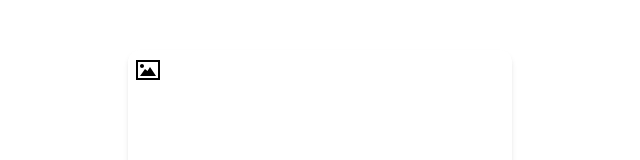
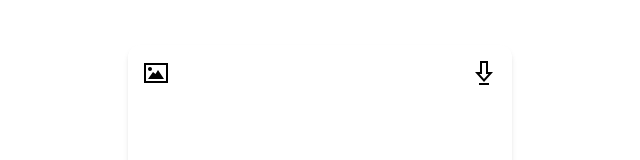
Before and after one commit to juhanakristian/makepattern, a Preact app: page / in a window 1280 px wide. Shown: the part 207-367 px from the top of the page, without its empty margins (320-960 px from the left). Built offline with nearby package versions, Linux system fonts and the light colour scheme.

Commit message:
feat: downloading images

```diff
--- /dev/null
+++ b/src/assets/DownloadIcon.tsx
@@ -0,0 +1,6 @@
+
+
+export default function DownloadIcon() {
+
+  return <svg xmlns="http://www.w3.org/2000/svg" width="24" height="24" viewBox="0 0 24 24"><path d="M14 2v11h2.51l-4.51 5.01-4.509-5.01h2.509v-11h4zm2-2h-8v11h-5l9 10 9-10h-5v-11zm1 22h-10v2h10v-2z" /></svg>
+}
--- a/src/components/FileInput.tsx
+++ b/src/components/FileInput.tsx
@@ -2,16 +2,18 @@ import { useEffect, useRef, useState } from "preact/hooks";
 import ImageIcon from "../assets/ImageIcon";
 
 type Props = {
+  label: string;
   onChange: (e: any) => void
 }
 
-export default function FileInput({ onChange }: Props) {
+export default function FileInput({ label, onChange }: Props) {
 
   const inputRef = useRef<HTMLInputElement | null>(null);
 
   return (
     <>
-      <button className="bg-transparent" onClick={() => inputRef.current?.click()}>
+      <label hidden htmlFor="image">{label}</label>
+      <button name="image" className="p-2 rounded-full hover:bg-gray-100" onClick={() => inputRef.current?.click()}>
         <ImageIcon />
       </button>
       <input
--- a/src/components/PatternCanvas.tsx
+++ b/src/components/PatternCanvas.tsx
@@ -4,6 +4,7 @@ import { createFourWayReflectionTiling } from "../tiling/fourway";
 import { createDiamondTiling } from "../tiling/diamond";
 import { createFascadeTiling } from "../tiling/fascade";
 import FileInput from "./FileInput";
+import DownloadIcon from "../assets/DownloadIcon";
 
 
 type PatternType = "four-way" | "diamond" | "fascade";
@@ -135,6 +136,9 @@ export default function ImageEditor() {
     canvasRef.current?.addEventListener("mouseup", handleMouseUp);
   };
 
+
+  const fileURL = dataURL.replace("image/png", "image/octet-stream");
+
   return (
     <div
       id="background"
@@ -144,8 +148,14 @@ export default function ImageEditor() {
       }}
     >
       <div className="w-96  rounded-xl p-2 bg-white shadow-md">
-        <FileInput
-          onChange={handleImageUpload} />
+        <div className="flex justify-between">
+          <FileInput
+            label="Choose image"
+            onChange={handleImageUpload} />
+          <a className="p-2 rounded-full hover:bg-gray-100" href={fileURL} download="pattern.png">
+            <DownloadIcon />
+          </a>
+        </div>
         <div style={{ position: "relative" }}>
           <canvas
             className="w-full"
```
